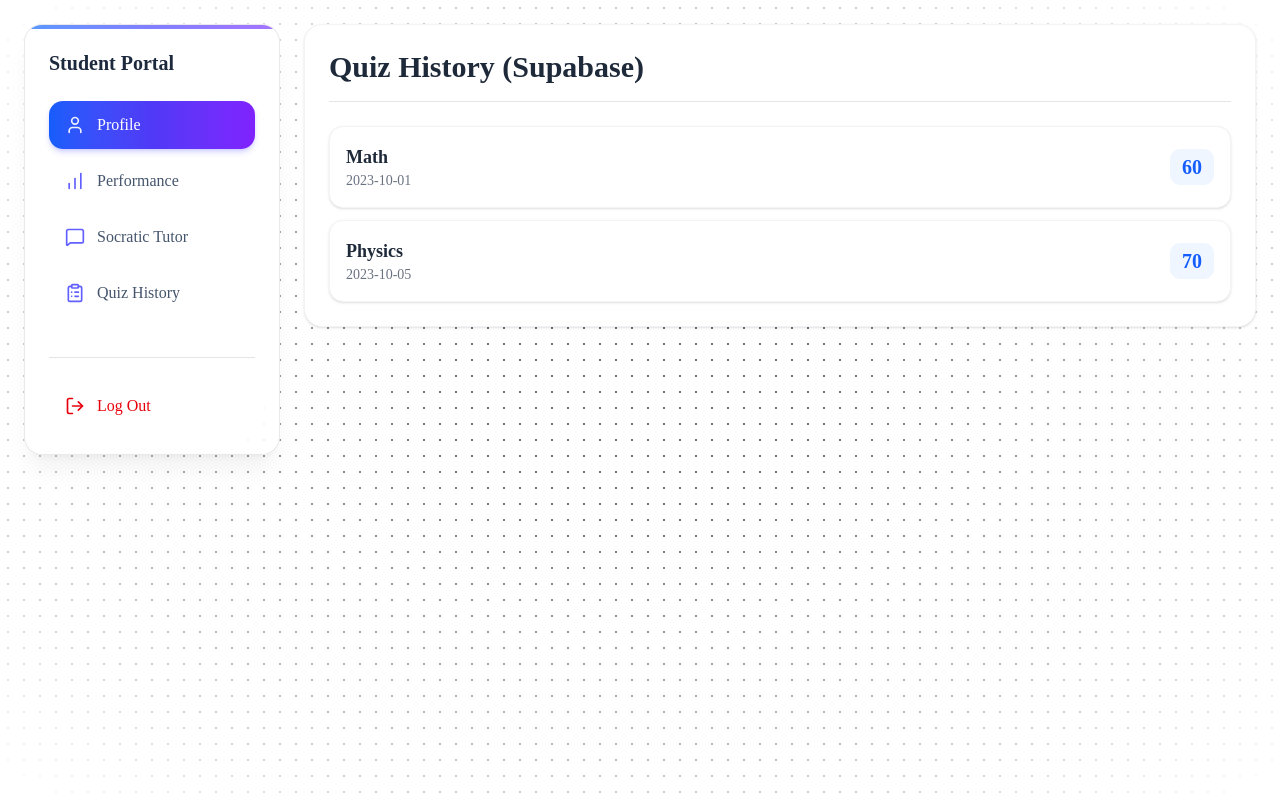
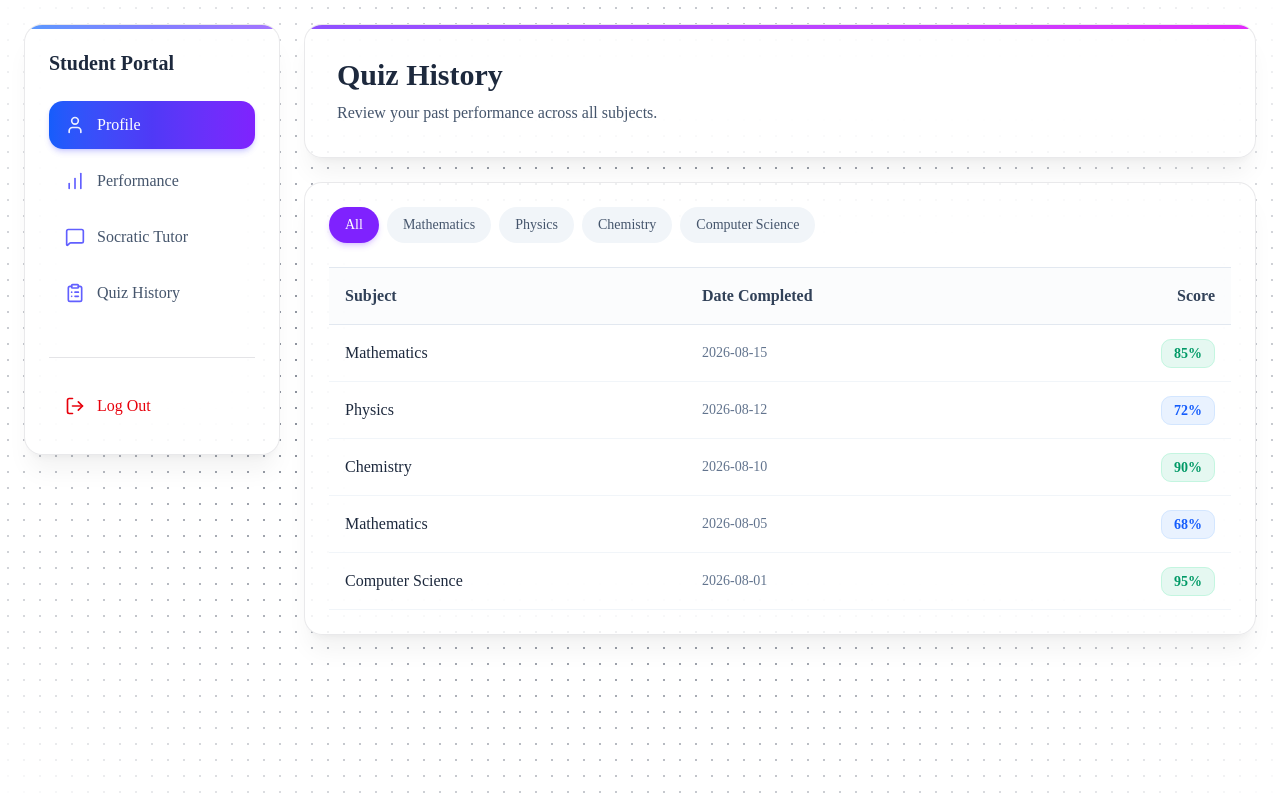
Before and after one commit to DARSHILZZ/wellbeing_agent, a Next.js app in the folder frontend/: page /student/quiz in a window 1280 px wide. Built offline with nearby package versions, Linux system fonts and the light colour scheme; no server answers; the database is empty.

Commit message:
feat: implement reusable QuizUI component and integrate into student and teacher profile pages

```diff
--- /dev/null
+++ b/frontend/src/app/student/quiz/QuizUI.tsx
@@ -0,0 +1,121 @@
+"use client";
+
+import { useState, useMemo } from "react";
+import { motion, AnimatePresence } from "framer-motion";
+
+interface QuizRecord {
+  subject: string;
+  score: number;
+  date: string;
+}
+
+interface QuizUIProps {
+  quizHistory: QuizRecord[];
+}
+
+export default function QuizUI({ quizHistory }: QuizUIProps) {
+  const [activeFilter, setActiveFilter] = useState<string>("All");
+
+  // Dynamically get unique subjects for the filter pills
+  const subjects = useMemo(() => {
+    const unique = new Set(quizHistory.map(q => q.subject));
+    return ["All", ...Array.from(unique)];
+  }, [quizHistory]);
+
+  // Filter the table data based on active subject
+  const filteredHistory = useMemo(() => {
+    if (activeFilter === "All") return quizHistory;
+    return quizHistory.filter(q => q.subject === activeFilter);
+  }, [quizHistory, activeFilter]);
+
+  // Helper to color-code scores
+  const getScoreBadge = (score: number) => {
+    if (score >= 80) return "bg-emerald-500/10 text-emerald-600 border-emerald-200/50";
+    if (score >= 65) return "bg-blue-500/10 text-blue-600 border-blue-200/50";
+    return "bg-amber-500/10 text-amber-600 border-amber-200/50";
+  };
+
+  return (
+    <div className="w-full max-w-6xl mx-auto flex flex-col gap-6">
+      {/* Header Container */}
+      <motion.div
+        initial={{ opacity: 0, y: 15 }}
+        animate={{ opacity: 1, y: 0 }}
+        transition={{ duration: 0.4, ease: "easeOut" }}
+        className="bg-white/70 dark:bg-zinc-900/70 backdrop-blur-xl p-8 rounded-2xl shadow-xl shadow-zinc-950/5 border border-zinc-200/80 dark:border-zinc-800 relative overflow-hidden"
+      >
+        <div className="absolute top-0 left-0 right-0 h-1 bg-gradient-to-r from-violet-500 to-fuchsia-500" />
+        <h1 className="text-3xl font-bold text-slate-800 dark:text-zinc-100">Quiz History</h1>
+        <p className="text-slate-600 dark:text-slate-400 mt-2">Review your past performance across all subjects.</p>
+      </motion.div>
+
+      {/* Filter & Table Container */}
+      <motion.div
+        initial={{ opacity: 0, y: 15 }}
+        animate={{ opacity: 1, y: 0 }}
+        transition={{ duration: 0.4, delay: 0.1, ease: "easeOut" }}
+        className="bg-white/70 dark:bg-zinc-900/70 backdrop-blur-xl p-6 rounded-2xl shadow-xl shadow-zinc-950/5 border border-zinc-200/80 dark:border-zinc-800 w-full flex flex-col"
+      >
+        {/* Filters */}
+        <div className="flex flex-wrap gap-2 mb-6">
+          {subjects.map((subject) => (
+            <button
+              key={subject}
+              onClick={() => setActiveFilter(subject)}
+              className={`px-4 py-2 rounded-full text-sm font-medium transition-all duration-300 ${
+                activeFilter === subject
+                  ? "bg-violet-600 text-white shadow-md shadow-violet-500/25"
+                  : "bg-slate-100 dark:bg-zinc-800 text-slate-600 dark:text-zinc-300 hover:bg-slate-200 dark:hover:bg-zinc-700"
+              }`}
+            >
+              {subject}
+            </button>
+          ))}
+        </div>
+
+        {/* Data Table */}
+        <div className="overflow-x-auto">
+          <table className="w-full text-left border-collapse">
+            <thead>
+              <tr className="bg-slate-50/50 dark:bg-zinc-800/50 border-y border-slate-200 dark:border-zinc-800">
+                <th className="p-4 font-semibold text-slate-700 dark:text-zinc-300">Subject</th>
+                <th className="p-4 font-semibold text-slate-700 dark:text-zinc-300">Date Completed</th>
+                <th className="p-4 font-semibold text-slate-700 dark:text-zinc-300 text-right">Score</th>
+              </tr>
+            </thead>
+            <tbody>
+              <AnimatePresence mode="popLayout">
+                {filteredHistory.length > 0 ? (
+                  filteredHistory.map((quiz, index) => (
+                    <motion.tr
+                      key={`${quiz.subject}-${quiz.date}-${index}`}
+                      initial={{ opacity: 0, y: 10 }}
+                      animate={{ opacity: 1, y: 0 }}
+                      exit={{ opacity: 0, scale: 0.95 }}
+                      transition={{ duration: 0.2 }}
+                      className="border-b border-slate-100 dark:border-zinc-800/50 hover:bg-slate-50/50 dark:hover:bg-zinc-800/30 transition-colors"
+                    >
+                      <td className="p-4 font-medium text-slate-800 dark:text-zinc-200">{quiz.subject}</td>
+                      <td className="p-4 text-slate-500 dark:text-zinc-400 text-sm">{quiz.date}</td>
+                      <td className="p-4 text-right">
+                        <span className={`px-3 py-1.5 rounded-lg text-sm font-bold border ${getScoreBadge(quiz.score)}`}>
+                          {quiz.score}%
+                        </span>
+                      </td>
+                    </motion.tr>
+                  ))
+                ) : (
+                  <tr className="border-b border-slate-100 dark:border-zinc-800/50">
+                    <td colSpan={3} className="p-8 text-center text-slate-500 dark:text-zinc-400">
+                      No quizzes found for {activeFilter}.
+                    </td>
+                  </tr>
+                )}
+              </AnimatePresence>
+            </tbody>
+          </table>
+        </div>
+      </motion.div>
+    </div>
+  );
+}
--- a/frontend/src/app/student/quiz/page.tsx
+++ b/frontend/src/app/student/quiz/page.tsx
@@ -1,4 +1,5 @@
 import { supabase } from '@/lib/supabase';
+import QuizUI from './QuizUI';
 
 export default async function QuizPage() {
   const { data: scoresData } = await supabase
@@ -21,26 +22,12 @@ export default async function QuizPage() {
         date: new Date(item.completed_at).toISOString().split('T')[0],
       }))
     : [
-        { subject: 'Math', score: 60, date: '2023-10-01' },
-        { subject: 'Physics', score: 70, date: '2023-10-05' },
+        { subject: 'Mathematics', score: 85, date: '2026-08-15' },
+        { subject: 'Physics', score: 72, date: '2026-08-12' },
+        { subject: 'Chemistry', score: 90, date: '2026-08-10' },
+        { subject: 'Mathematics', score: 68, date: '2026-08-05' },
+        { subject: 'Computer Science', score: 95, date: '2026-08-01' },
       ];
 
-  return (
-    <div className="bg-white p-6 rounded-2xl shadow-sm border border-gray-100">
-      <h1 className="text-3xl font-bold mb-6 text-gray-800 border-b pb-4">Quiz History (Supabase)</h1>
-      <div className="space-y-3 mt-4">
-        {quizHistory.map((quiz: any, index: number) => (
-          <div key={index} className="bg-white p-4 rounded-xl border border-gray-100 shadow-sm flex items-center justify-between">
-            <div>
-              <div className="font-semibold text-gray-800 text-lg">{quiz.subject}</div>
-              <div className="text-sm text-gray-500">{quiz.date}</div>
-            </div>
-            <div className="text-xl font-bold text-blue-600 bg-blue-50 px-3 py-1 rounded-lg">
-              {quiz.score}
-            </div>
-          </div>
-        ))}
-      </div>
-    </div>
-  );
+  return <QuizUI quizHistory={quizHistory} />;
 }
--- /dev/null
+++ b/frontend/src/app/teacher/students/[id]/page.tsx
@@ -0,0 +1,36 @@
+import Link from "next/link";
+import { ArrowLeft } from "lucide-react";
+import QuizUI from "@/app/student/quiz/QuizUI";
+import { supabase } from "@/lib/supabase";
+
+export default async function StudentProfilePage({ params }: { params: { id: string } }) {
+  // Wait for the params object according to Next.js 15+ patterns
+  const studentId = params.id;
+
+  // In the future, you would use studentId to fetch the specific student's quiz history:
+  // const { data } = await supabase.from('scores').select('...').eq('student_id', studentId);
+
+  // For now, we will provide a high-quality mock array so the UI can be tested
+  const mockQuizHistory = [
+    { subject: 'Mathematics', score: 92, date: '2026-08-18' },
+    { subject: 'Physics', score: 75, date: '2026-08-15' },
+    { subject: 'Mathematics', score: 88, date: '2026-08-10' },
+    { subject: 'Computer Science', score: 95, date: '2026-08-05' },
+    { subject: 'Chemistry', score: 62, date: '2026-08-01' },
+  ];
+
+  return (
+    <div className="w-full max-w-6xl p-8 flex flex-col gap-6">
+      <Link
+        href="/teacher/students"
+        className="flex items-center gap-2 text-slate-500 hover:text-indigo-600 transition-colors w-fit"
+      >
+        <ArrowLeft className="w-4 h-4" />
+        Back to Directory
+      </Link>
+
+      {/* We reuse the exact same QuizUI component we built for the student! */}
+      <QuizUI quizHistory={mockQuizHistory} />
+    </div>
+  );
+}
--- a/frontend/src/app/teacher/students/page.tsx
+++ b/frontend/src/app/teacher/students/page.tsx
@@ -1,6 +1,7 @@
 "use client";
 
 import { motion } from 'framer-motion';
+import Link from 'next/link';
 
 export default function StudentsPage() {
   const mockStudents = [
@@ -41,7 +42,7 @@ export default function StudentsPage() {
               </tr>
             </thead>
             <tbody>
-              {mockStudents.map((student, index) => (
+              {mockStudents.map((student) => (
                 <tr key={student.id} className="border-b border-slate-100 dark:border-zinc-800/50 hover:bg-slate-50/50 dark:hover:bg-zinc-800/30 transition-colors">
                   <td className="p-4 font-medium text-slate-800 dark:text-zinc-200">{student.name}</td>
                   <td className="p-4 text-slate-600 dark:text-zinc-400">{student.grade}</td>
@@ -56,7 +57,12 @@ export default function StudentsPage() {
                   </td>
                   <td className="p-4 text-slate-500 text-sm">{student.lastActive}</td>
                   <td className="p-4">
-                    <button className="text-sm font-medium text-indigo-600 hover:text-indigo-700 dark:text-indigo-400 dark:hover:text-indigo-300">View Profile</button>
+                    <Link
+                      href={`/teacher/students/${student.id}`}
+                      className="text-sm font-medium text-indigo-600 hover:text-indigo-700 dark:text-indigo-400 dark:hover:text-indigo-300"
+                    >
+                      View Profile
+                    </Link>
                   </td>
                 </tr>
               ))}
```
